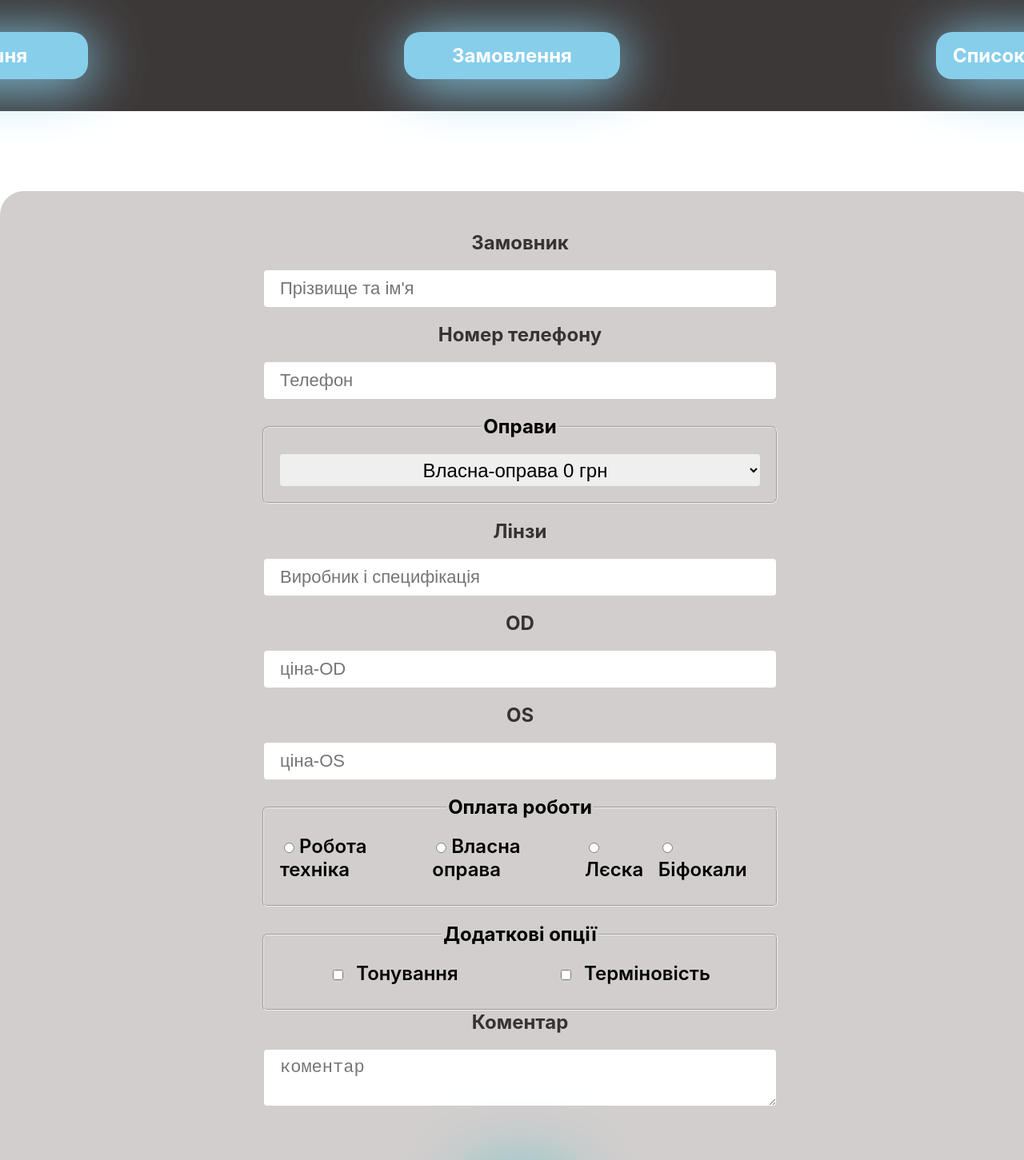
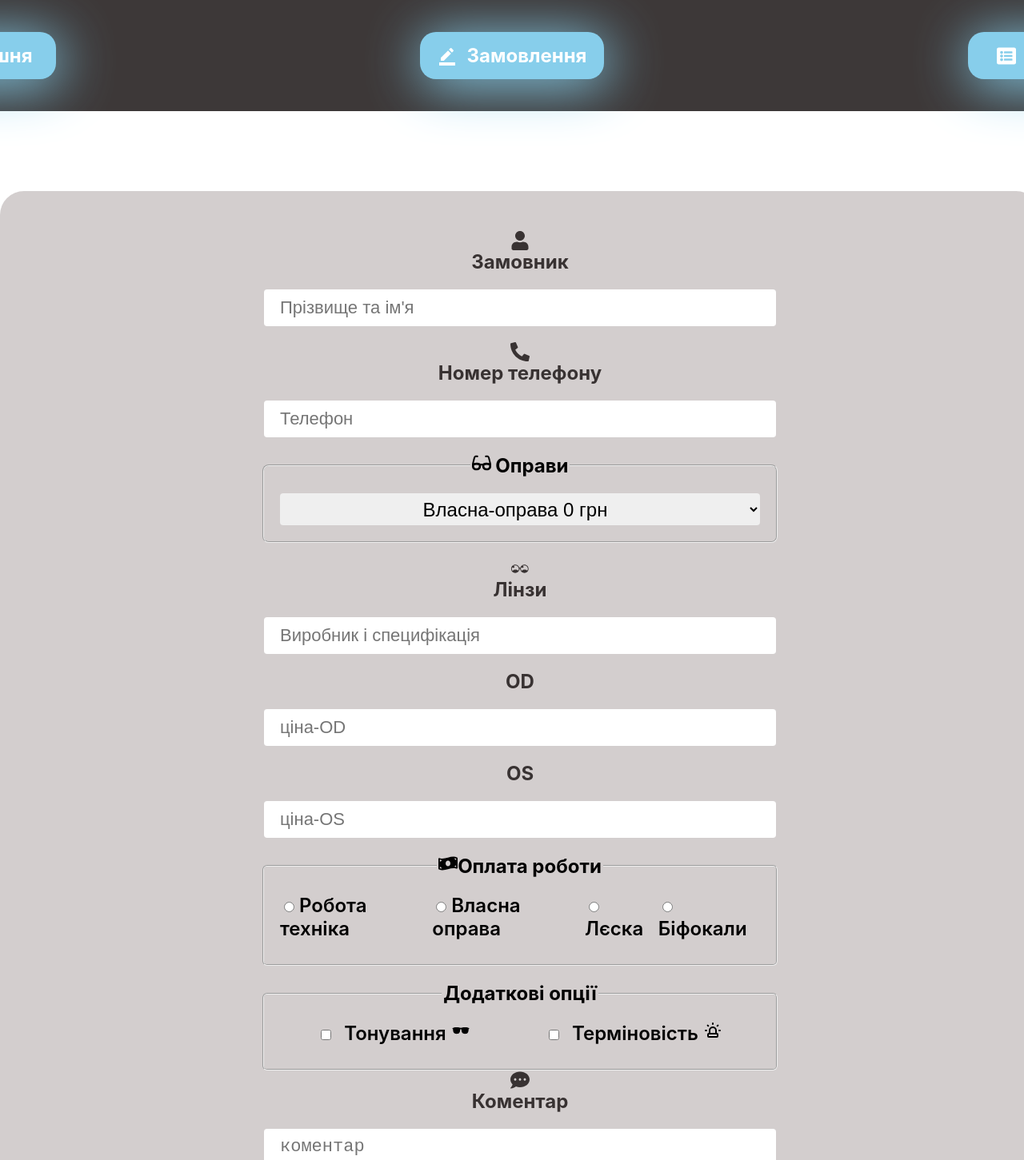
Before and after one commit to MishaHryvinskyi/calc, a React (Create React App) app: page /calc/order in a window 1280 px wide. Shown: the top 1451 px of the page at 80% size. Built offline with nearby package versions, Linux system fonts and the light colour scheme.

Commit message:
added icons loader toster

```diff
--- a/package.json
+++ b/package.json
@@ -11,8 +11,11 @@
     "@testing-library/user-event": "^13.5.0",
     "react": "^18.1.0",
     "react-dom": "^18.1.0",
+    "react-icons": "^5.4.0",
+    "react-loader-spinner": "^6.1.6",
     "react-router-dom": "^7.1.1",
     "react-scripts": "5.0.1",
+    "react-toastify": "^11.0.2",
     "web-vitals": "^2.1.3"
   },
   "scripts": {
--- a/public/index.html
+++ b/public/index.html
@@ -24,7 +24,7 @@
       work correctly both with client-side routing and a non-root public URL.
       Learn how to configure a non-root public URL by running `npm run build`.
     -->
-    <title>React App</title>
+    <title>Optics Kosiv</title>
 
     <!-- Start Single Page Apps for GitHub Pages -->
     <script type="text/javascript">
--- a/src/DB/data.js
+++ b/src/DB/data.js
@@ -56,3 +56,13 @@ export const arrJob = [
         text: "Біфокали"
     }
 ];
+
+export const days = [
+    "Неділя",
+    "Понеділок",
+    "Вівторок",
+    "Середа",
+    "Четвер",
+    "П'ятниця",
+    "Субота",
+]
--- a/src/components/App/Form/Form.jsx
+++ b/src/components/App/Form/Form.jsx
@@ -12,6 +12,17 @@ import {
     FilesedCheckBox,
     BtnStyled
  } from "./Form.styled";
+ import {
+    FaUser,
+    FaPhoneAlt,
+    FaGlasses,
+    FaCommentDots,
+    FaMoneyBillWave
+ } from "react-icons/fa";
+ import { GiSpectacleLenses } from "react-icons/gi";
+ import { TbUrgent } from "react-icons/tb";
+ import { IoGlasses } from "react-icons/io5";
+ import { toast, ToastContainer } from "react-toastify";
 
 const Form = () => {
 const [userName, setUserName] = useState('');
@@ -41,20 +52,30 @@ const onSubmit = async (e) => {
         urgency: varn,
         date: new Date().toISOString(),
     };
+
     console.log(data)
 
     try {
+        if (!selectedJob) {
+            toast.warning('Виберіть оплату роботи');
+            return;
+        }
         const response = await createUsers(data);
         console.log("Успішно створено користувача:", response);
     } catch (error) {
         console.error("Помилка:", error.message);
+    }
+
+    if (data) {
+        toast.success(`Замовлення ${data.userName} успішно створено`);
+        return;
     }
 };
 
     return (
         <FormStyled onSubmit={onSubmit}>
             <LabelStyled>
-            Замовник
+            <FaUser/> Замовник
                 <InputStyled
                     required
                     name="userName"
@@ -66,7 +87,7 @@ const onSubmit = async (e) => {
             </LabelStyled>
 
             <LabelStyled>
-                Номер телефону
+            <FaPhoneAlt /> Номер телефону
                 <InputStyled
                     required
                     name="number"
@@ -79,7 +100,7 @@ const onSubmit = async (e) => {
             </LabelStyled>
 
             <FieldsetStyled>
-                <legend>Оправи</legend>
+                <legend><FaGlasses /> Оправи</legend>
                 <select
                     value={selectedRim || "Власна-оправа 0"}
                     onChange={(e) => setSelectedRim(e.target.value)}
@@ -93,7 +114,7 @@ const onSubmit = async (e) => {
             </FieldsetStyled>
 
             <LabelStyled>
-                Лінзи
+                <GiSpectacleLenses/>Лінзи
                 <InputStyled
                     value={lenses}
                     name="lenses"
@@ -125,7 +146,7 @@ const onSubmit = async (e) => {
             </LabelStyled>
 
             <FilesedRadio>
-                <legend>Оплата роботи</legend>
+                <legend><FaMoneyBillWave />Оплата роботи</legend>
                 { arrJob.map(({ id, price, text }) =>
                 <label
                     key={id}
@@ -142,7 +163,7 @@ const onSubmit = async (e) => {
                     {text}
                 </label>) }
             </FilesedRadio>
-
+            <ToastContainer />
             <FilesedCheckBox>
                 <legend>Додаткові опції</legend>
                 <label>
@@ -152,7 +173,7 @@ const onSubmit = async (e) => {
                         value="250"
                         checked={ton}
                         onChange={(e) => setTon(e.target.value)}
-                    /> Тонування
+                    /> Тонування <IoGlasses/>
                 </label>
 
                 <label>
@@ -162,12 +183,12 @@ const onSubmit = async (e) => {
                     value="orange"
                     checked={varn}
                     onChange={(e) => setVarn(e.target.checked)}
-                /> Терміновість
+                /> Терміновість <TbUrgent/>
                 </label>
             </FilesedCheckBox>
 
             <LabelStyled>
-                Коментар
+            <FaCommentDots />Коментар
                 <TextAreaStyled
                     placeholder="коментар"
                     value={comment}
--- a/src/components/App/Table/Table.jsx
+++ b/src/components/App/Table/Table.jsx
@@ -1,6 +1,6 @@
 import Tbody from "../Tbody/Tbody";
 import { Th, Thead, TableStyled } from "./Table.styled";
-const Table = ({ users }) => {
+const Table = ({ users, loading }) => {
     return (
         <TableStyled>
         <Thead>
@@ -20,7 +20,7 @@ const Table = ({ users }) => {
               <Th>Створено</Th>
             </tr>
         </Thead>
-        <Tbody users={users}/>
+        <Tbody users={users} loading={loading}/>
       </TableStyled>
     );
 }
--- a/src/components/App/Tbody/Tbody.jsx
+++ b/src/components/App/Tbody/Tbody.jsx
@@ -1,6 +1,15 @@
 import { Td } from "./Tbody.styled";
+import { Loader } from "components/Loader/Loader";
 
 const Tbody = ({ users }) => {
+  if (!users || users.length === 0) {
+    // Якщо users ще не завантажені або порожні
+    return (
+      <tbody>
+        <Loader />
+      </tbody>
+    );
+  }
 
   return (
     <tbody>
@@ -20,7 +29,11 @@ const Tbody = ({ users }) => {
         }) => {
           const separiteValue = rimPrice.split(" ");
           const totalPrice =
-                Number(separiteValue[1] || 0) + Number(lensesOD) + Number(lensesOS) + Number(job) + Number(ton);
+            Number(separiteValue[1] || 0) +
+            Number(lensesOD) +
+            Number(lensesOS) +
+            Number(job) +
+            Number(ton);
 
           return (
             <tr key={id}>
@@ -43,6 +56,6 @@ const Tbody = ({ users }) => {
       )}
     </tbody>
   );
-}
+};
 
 export default Tbody;
--- a/src/components/Layout/Layout.jsx
+++ b/src/components/Layout/Layout.jsx
@@ -1,5 +1,7 @@
 import { Outlet } from "react-router-dom";
 import { StyledLink, List, Header, Footer } from "./Layout.styled";
+import { FaHome, FaListAlt } from "react-icons/fa";
+import { MdBorderColor } from "react-icons/md";
 
 const Layout = () => {
     return (
@@ -8,13 +10,13 @@ const Layout = () => {
             <nav>
                 <List>
                     <li>
-                        <StyledLink to="/">Домашня</StyledLink>
+                        <StyledLink to="/"><FaHome />Домашня</StyledLink>
                     </li>
                     <li>
-                        <StyledLink to="/order">Замовлення</StyledLink>
+                        <StyledLink to="/order"><MdBorderColor/>Замовлення</StyledLink>
                     </li>
                     <li>
-                        <StyledLink to="/orders">Список замовлень</StyledLink>
+                        <StyledLink to="/orders"><FaListAlt/>Список</StyledLink>
                     </li>
                 </List>
             </nav>
--- a/src/components/Layout/Layout.styled.jsx
+++ b/src/components/Layout/Layout.styled.jsx
@@ -14,9 +14,9 @@ const Header = styled.header`
 const StyledLink = styled(NavLink)`
   display: flex;
   align-items: center;
-  justify-content: center;
+  justify-content: space-around;
   text-align: center;
-  width: 240px;
+  width: 200px;
   font-size: 24px;
   font-weight: 700;
   padding: 15px;
--- a/src/components/Weather/Weather.jsx
+++ b/src/components/Weather/Weather.jsx
@@ -1,6 +1,7 @@
 import React, { useState, useEffect } from "react";
 import { getWeather } from "API/api";
 import { WeatherContainer, IconWrap } from "./Weather.styled";
+import { Loader } from "components/Loader/Loader";
 
 const Weather = () => {
 const [wether, setWether] = useState(null);
@@ -35,7 +36,7 @@ useEffect(() => {
             </WeatherContainer>
         ) : (
             <WeatherContainer>
-                "Завантаження погоди..."
+                <Loader/>
             </WeatherContainer>
         )}
     </div>
--- a/src/components/Weather/Weather.styled.jsx
+++ b/src/components/Weather/Weather.styled.jsx
@@ -6,6 +6,7 @@ export const WeatherContainer = styled.div`
     font-size: 36px;
     font-weight: 800;
     align-items: center;
+    color:rgb(53, 154, 108);
 `;
 
 export const IconWrap = styled.div`
--- a/src/pages/Home/Home.js
+++ b/src/pages/Home/Home.js
@@ -1,6 +1,7 @@
 import React, { useState, useEffect } from "react";
 import { Clock, CurrentDay } from "./Home.styled";
 import { Weather } from "components/Weather/Weather";
+import { days } from "DB/data";
 
 const Home = () => {
     const [currentTime, setCurrentTime] = useState(new Date());
@@ -15,6 +16,7 @@ const Home = () => {
         return () => clearInterval(timer);
     }, []);
 
+    const day = days[currentTime.getDay()]
     const month = (currentTime.getMonth() + 1).toString().padStart(2, "0");
     const date = currentTime.getDate();
     const year = currentTime.getFullYear();
@@ -25,7 +27,7 @@ const Home = () => {
 
     return (
         <>
-            <CurrentDay>Поточна дата: {`${date}.${month}.${year}`}</CurrentDay>
+            <CurrentDay>Поточна дата: {`${day} ${date}.${month}.${year}`}</CurrentDay>
             <Clock>Час: {`${hours}:${minutes}:${seconds}`}</Clock>
             <Weather />
         </>
```
Also changed, not shown: 1 other file (tests, documents, lock files or other folders). Lines whose indentation alone changed are shown as unchanged.
